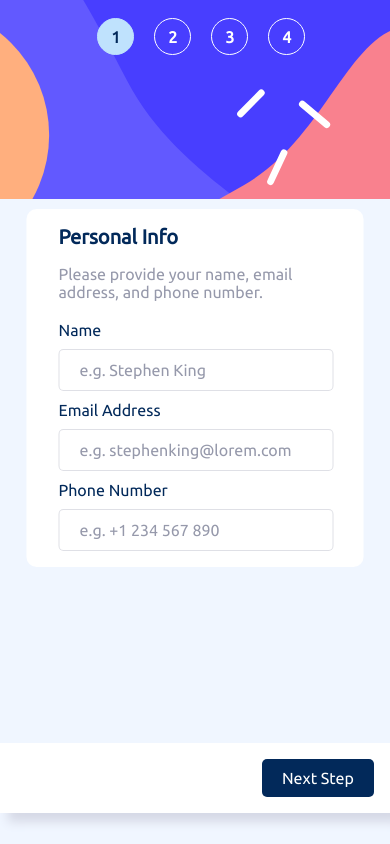
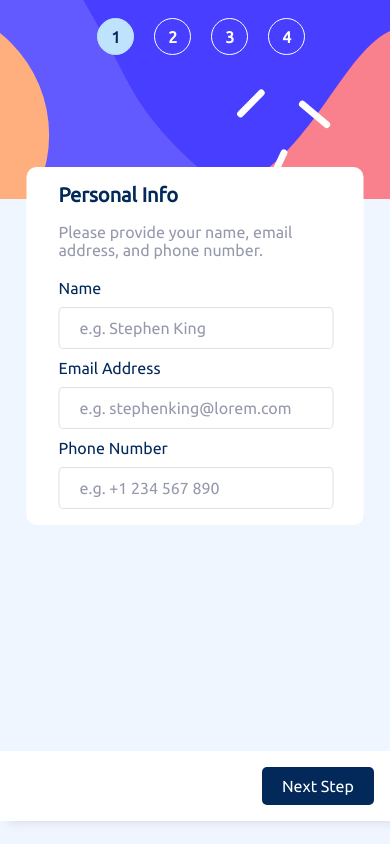
Before and after one commit to nivrii/multi-step-form-main, a plain HTML site: page index.html in a window 390 px wide. Drawn offline with Linux system fonts and the light colour scheme.

Commit message:
Finishing Up

```diff
--- a/styles.css
+++ b/styles.css
@@ -482,7 +482,7 @@ hr {
   .right {
     position: fixed;
     transform: translate(-50%, -50%);
-    top: 50%;
+    top: 45%;
     left: 50%;
     background-color: var(--White);
     width: 70vw;
@@ -492,7 +492,7 @@ hr {
   }
   .btn-div {
     position: absolute;
-    top: 92%;
+    top: 93%;
     background-color: var(--White);
     padding: 1rem;
     width: calc(100% - 2rem);
```
